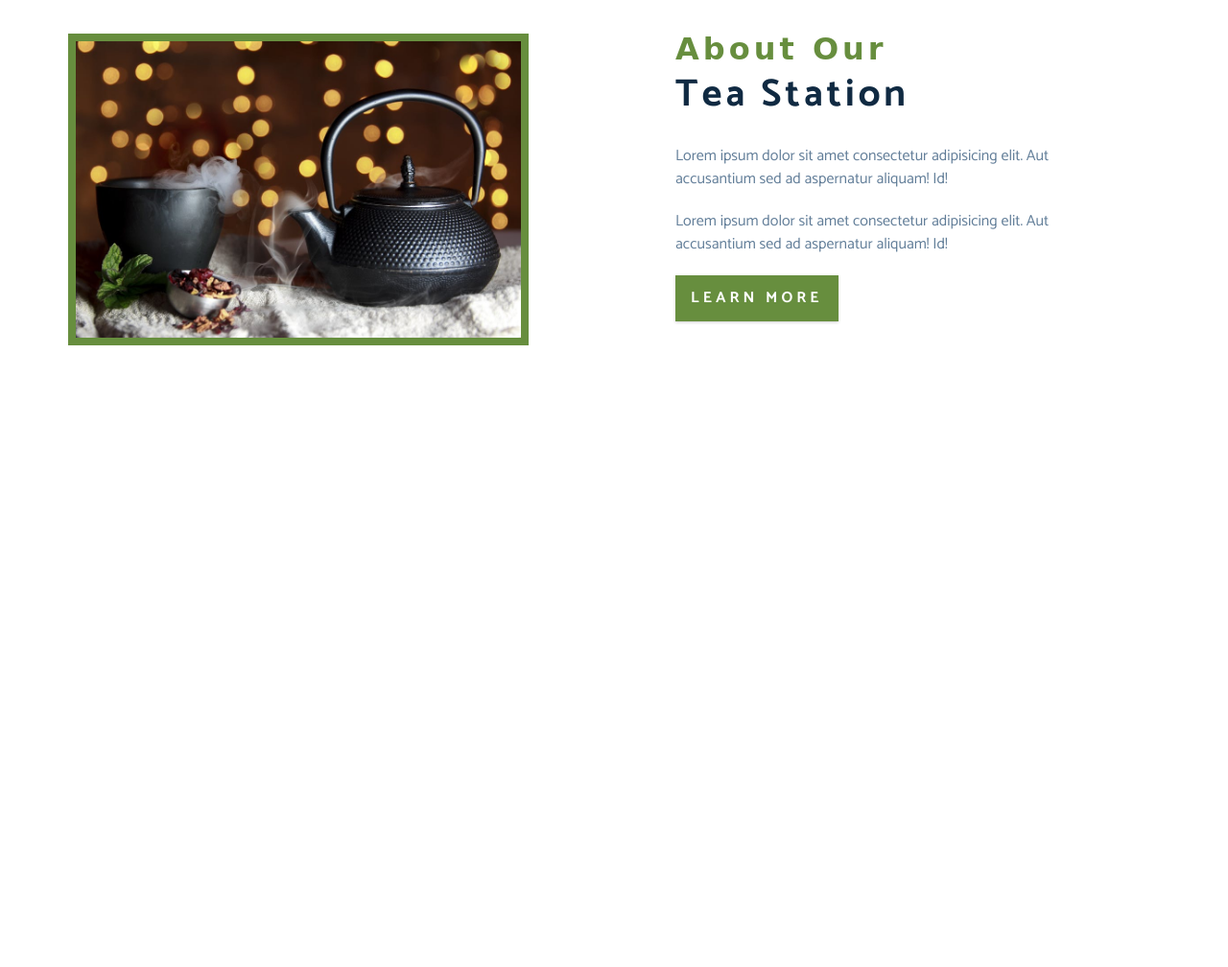
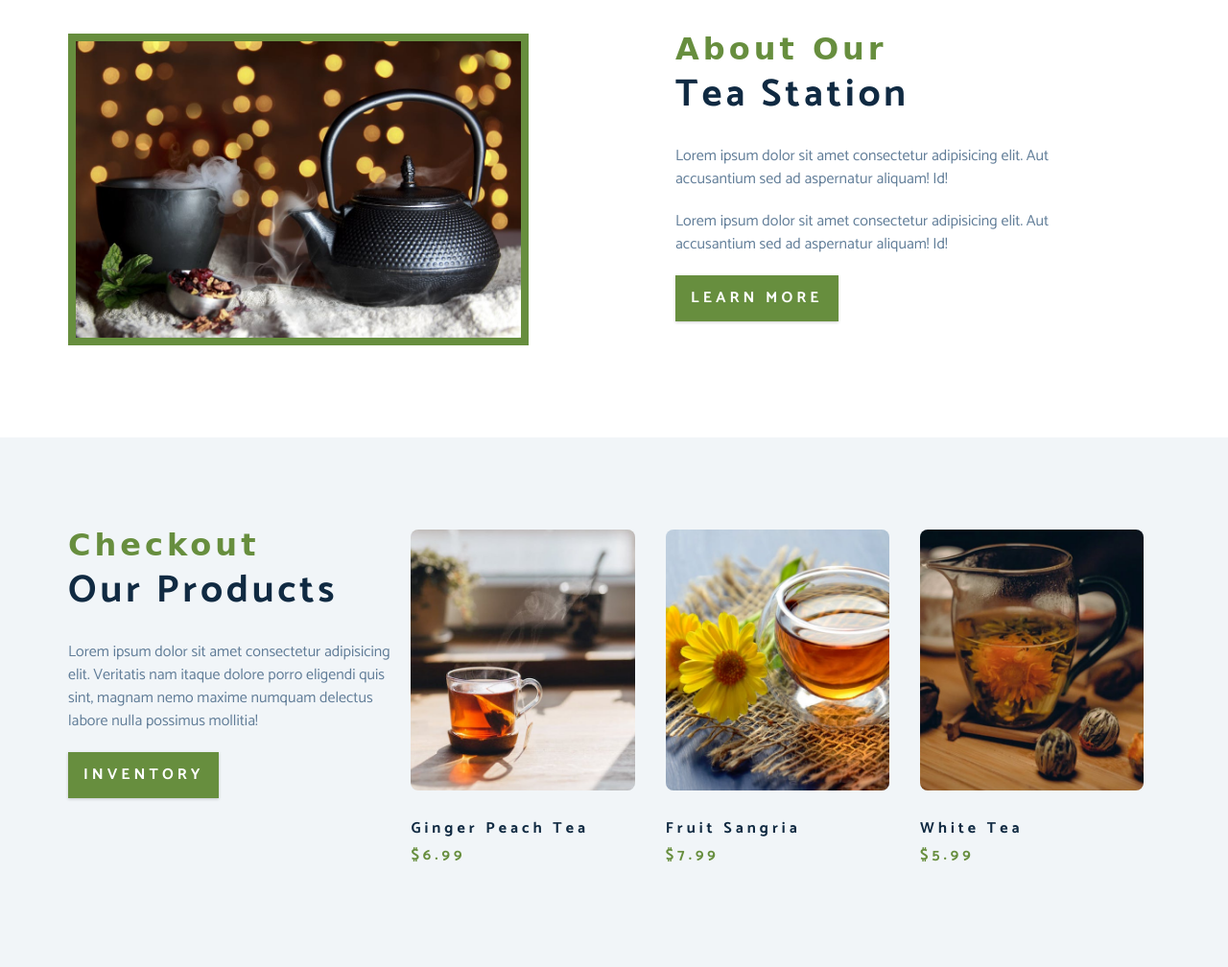
Before and after one commit to Raghavmunjal/tea-station, a plain HTML site: page index.html in a window 1280 px wide. Shown: the part 1105-2113 px from the top of the page at 96% size. Before the commit the page ends 1561 px from the top, so only its background shows below. Drawn offline with Linux system fonts and the light colour scheme; a web font is replaced by a local one.

Commit message:
products completed

```diff
--- a/css/styles.css
+++ b/css/styles.css
@@ -253,3 +253,69 @@ p{
         padding-left: 4rem;
     }
 }
+
+.product{
+    margin-bottom: 2rem;
+}
+
+.products{
+    background:var(--clr-grey-10);
+}
+
+.products-info,.products-inventory{
+    padding: 2rem 0;
+}
+
+.product-text{
+    color:var(--clr-grey-5);
+    max-width:26rem;
+}
+
+.product-price{
+    color:var(--clr-primary)
+}
+
+.product-img{
+    border-radius:var(--radius);
+    margin-bottom:2rem;
+    height:17rem;
+    object-fit: cover;
+}
+
+
+@media screen and (min-width:768px){
+
+    .product{
+        float: left;
+        width:50%;
+        padding-right: 2rem;
+    }
+
+}
+
+@media screen and (min-width:992px){
+
+    .product{
+        width:33.3%;
+    }
+
+}
+
+@media screen and (min-width:1200px){
+
+    .products-info{
+        float: left;
+        width:30%;
+        /* padding-left: 2rem; */
+    }
+    .products-inventory{
+        float: left;
+        width:70%
+    }
+
+    .product{
+        margin-bottom: 0;
+        padding: 0 1rem;
+    }
+
+}
--- a/index.html
+++ b/index.html
@@ -129,6 +129,72 @@
 
     <!--  end of about section  -->
 
+    <!--  Products section  -->
+
+    <section class="products">
+      <div class="section-center clearfix">
+
+        <!--  product info -->
+        <article class="products-info">
+          <div class="section-title">
+            <h3>checkout</h3>
+            <h2>our products</h2>
+          </div>
+          <p class="product-text">
+            Lorem ipsum dolor sit amet consectetur
+            adipisicing elit. Veritatis nam itaque
+             dolore porro eligendi quis sint,
+             magnam nemo maxime numquam delectus
+             labore nulla possimus mollitia!
+          </p>
+          <a href="products.html" class="btn">
+            inventory
+          </a>
+        </article>
+
+        <!--  product inventory  -->
+
+        <article class="products-inventory clearfix">
+          <!-- single product -->
+
+          <div class="product">
+            <img src="./images/product-1.jpeg" alt="sp1" class="product-img">
+            <h4 class="product-title">ginger peach tea</h4>
+            <h4 class="product-price">$6.99</h4>
+          </div>
+
+          <!--  end of single product -->
+
+
+          <!-- single product -->
+
+          <div class="product">
+            <img src="./images/product-2.jpeg" alt="sp2" class="product-img">
+            <h4 class="product-title">fruit sangria</h4>
+            <h4 class="product-price">$7.99</h4>
+          </div>
+
+          <!--  end of single product -->
+
+
+
+          <!-- single product -->
+
+          <div class="product">
+            <img src="./images/product-3.jpeg" alt="sp3" class="product-img">
+            <h4 class="product-title">white tea</h4>
+            <h4 class="product-price">$5.99</h4>
+          </div>
+
+          <!--  end of single product -->
+
+        </article>
+
+      </div>
+    </section>
+
+    <!--  end of products section  -->
+
 
 
 
```
